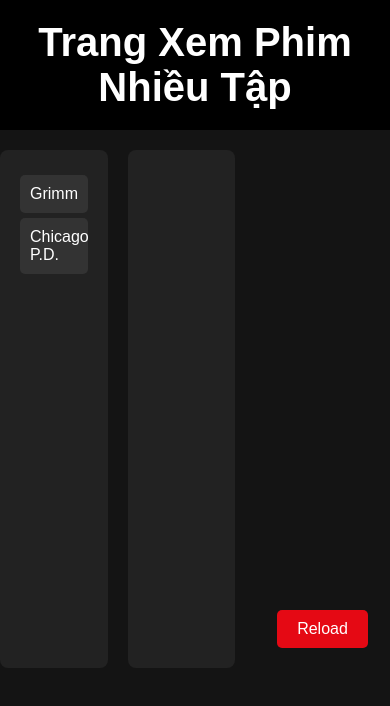
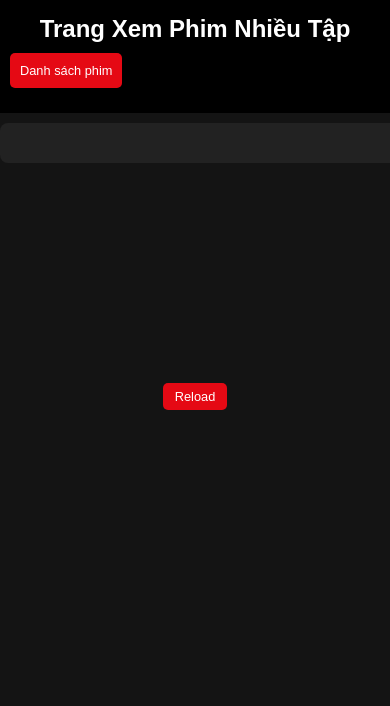
Before and after one commit to quaypro001/phimmoihangngay001, a plain HTML site: page index.html in a window 390 px wide. Drawn offline with Linux system fonts and the light colour scheme.

Commit message:
Update index.html

```diff
--- a/index.html
+++ b/index.html
@@ -18,34 +18,40 @@
         .header {
             width: 100%;
             background-color: #000;
-            padding: 20px;
+            padding: 15px;
             text-align: center;
         }
         .header h1 {
             margin: 0;
-            font-size: 2.5em;
+            font-size: 2em;
         }
         .content {
             max-width: 1200px;
             width: 100%;
-            margin: 20px;
+            margin: 10px;
             display: flex;
-            gap: 20px;
+            flex-wrap: wrap;
+            gap: 10px;
         }
         .movie-list, .episode-list {
             flex: 1;
+            min-width: 200px;
             background-color: #222;
-            padding: 20px;
+            padding: 15px;
             border-radius: 8px;
-            max-height: 500px;
+            max-height: 400px;
             overflow-y: auto;
         }
+        .movie-list.hidden {
+            display: none;
+        }
         .movie-item, .episode-item, .server-item {
-            padding: 10px;
+            padding: 8px;
             margin: 5px 0;
             background-color: #333;
             border-radius: 5px;
             cursor: pointer;
+            font-size: 0.9em;
         }
         .movie-item:hover, .episode-item:hover, .server-item:hover {
             background-color: #444;
@@ -55,6 +61,7 @@
         }
         .video-container {
             flex: 2;
+            min-width: 300px;
             display: flex;
             flex-direction: column;
             align-items: center;
@@ -68,12 +75,12 @@
         }
         .controls {
             display: flex;
-            gap: 10px;
+            gap: 8px;
             margin-top: 10px;
         }
         button {
-            padding: 10px 20px;
-            font-size: 16px;
+            padding: 8px 15px;
+            font-size: 0.9em;
             cursor: pointer;
             background-color: #e50914;
             color: #fff;
@@ -84,20 +91,25 @@
             background-color: #b2070f;
         }
         .description {
-            margin-top: 20px;
+            margin-top: 15px;
             text-align: center;
+            font-size: 0.9em;
         }
         .season-selector, .server-selector {
             margin-bottom: 10px;
+            display: flex;
+            overflow-x: auto;
+            gap: 5px;
         }
         .season-button, .server-button {
             padding: 5px 10px;
-            margin: 0 5px;
             background-color: #333;
             color: #fff;
             border: none;
             border-radius: 3px;
             cursor: pointer;
+            white-space: nowrap;
+            font-size: 0.85em;
         }
         .season-button.active, .server-button.active {
             background-color: #e50914;
@@ -105,11 +117,67 @@
         .season-button:hover, .server-button:hover {
             background-color: #444;
         }
+        .toggle-movie-list {
+            display: none;
+            padding: 10px;
+            background-color: #e50914;
+            color: #fff;
+            border: none;
+            border-radius: 5px;
+            cursor: pointer;
+            margin: 10px;
+        }
+        .toggle-movie-list:hover {
+            background-color: #b2070f;
+        }
+
+        /* Responsive cho tablet và di động */
+        @media (max-width: 768px) {
+            .content {
+                flex-direction: column;
+            }
+            .movie-list, .episode-list, .video-container {
+                flex: none;
+                width: 100%;
+            }
+            iframe {
+                height: 200px; /* Giảm chiều cao iframe trên di động */
+            }
+            .header h1 {
+                font-size: 1.5em;
+            }
+            .toggle-movie-list {
+                display: block;
+            }
+            .movie-list {
+                display: none;
+            }
+            .movie-list.visible {
+                display: block;
+            }
+        }
+        @media (max-width: 480px) {
+            .movie-list, .episode-list {
+                padding: 10px;
+                max-height: 300px;
+            }
+            .movie-item, .episode-item, .server-item {
+                font-size: 0.8em;
+            }
+            button {
+                padding: 6px 12px;
+                font-size: 0.8em;
+            }
+            .description {
+                font-size: 0.8em;
+            }
+        }
     </style>
 </head>
 <body>
     <div class="header">
         <h1>Trang Xem Phim Nhiều Tập</h1>
+        <button class="toggle-movie-list" onclick="toggleMovieList()">Danh sách phim</button>
     </div>
     <div class="content">
         <div class="movie-list" id="movieList"></div>
@@ -155,9 +223,26 @@
                 const movieItem = document.createElement('div');
                 movieItem.className = 'movie-item';
                 movieItem.textContent = movie.title;
-                movieItem.onclick = () => selectMovie(index);
+                movieItem.onclick = () => {
+                    selectMovie(index);
+                    if (window.innerWidth <= 768) {
+                        movieList.classList.remove('visible');
+                        movieList.classList.add('hidden');
+                    }
+                };
                 movieList.appendChild(movieItem);
             });
+        }
+
+        // Toggle danh sách phim trên di động
+        function toggleMovieList() {
+            if (movieList.classList.contains('visible')) {
+                movieList.classList.remove('visible');
+                movieList.classList.add('hidden');
+            } else {
+                movieList.classList.remove('hidden');
+                movieList.classList.add('visible');
+            }
         }
 
         // Chọn phim và tải dữ liệu chi tiết từ file JSON của phim
@@ -210,6 +295,7 @@
             selectedSeason = index;
             document.querySelectorAll('.season-button').forEach(btn => btn.classList.remove('active'));
             seasonSelector.children[index].classList.add('active');
+            selectedServer = 0; // Reset server khi chuyển mùa
             renderServerSelector();
             renderEpisodeList();
             if (selectedMovieData.seasons[selectedSeason].episodes.length > 0) {
@@ -243,7 +329,7 @@
             selectedServer = index;
             document.querySelectorAll('.server-button').forEach(btn => btn.classList.remove('active'));
             serverSelector.children[index].classList.add('active');
-            // Cập nhật URL video cho tập hiện tại (nếu có tập đang chọn)
+            // Cập nhật URL video cho tập hiện tại
             if (selectedMovieData.seasons[selectedSeason].episodes.length > 0 && episodeList.querySelector('.episode-item.active')) {
                 const currentEpisodeIndex = Array.from(episodeList.querySelectorAll('.episode-item')).findIndex(item => item.classList.contains('active'));
                 if (currentEpisodeIndex !== -1) {
@@ -282,7 +368,7 @@
             const season = selectedMovieData.seasons[selectedSeason];
             const episode = season.episodes[index];
             const server = season.servers[selectedServer];
-            const serverUrl = server.urls[episode.serverIndex || 0]; // Sử dụng serverIndex nếu có, mặc định 0
+            const serverUrl = server.urls[episode.serverIndex || 0];
             videoPlayer.src = serverUrl;
             document.querySelectorAll('.episode-item').forEach(item => item.classList.remove('active'));
             episodeList.querySelectorAll('.episode-item')[index].classList.add('active');
```
